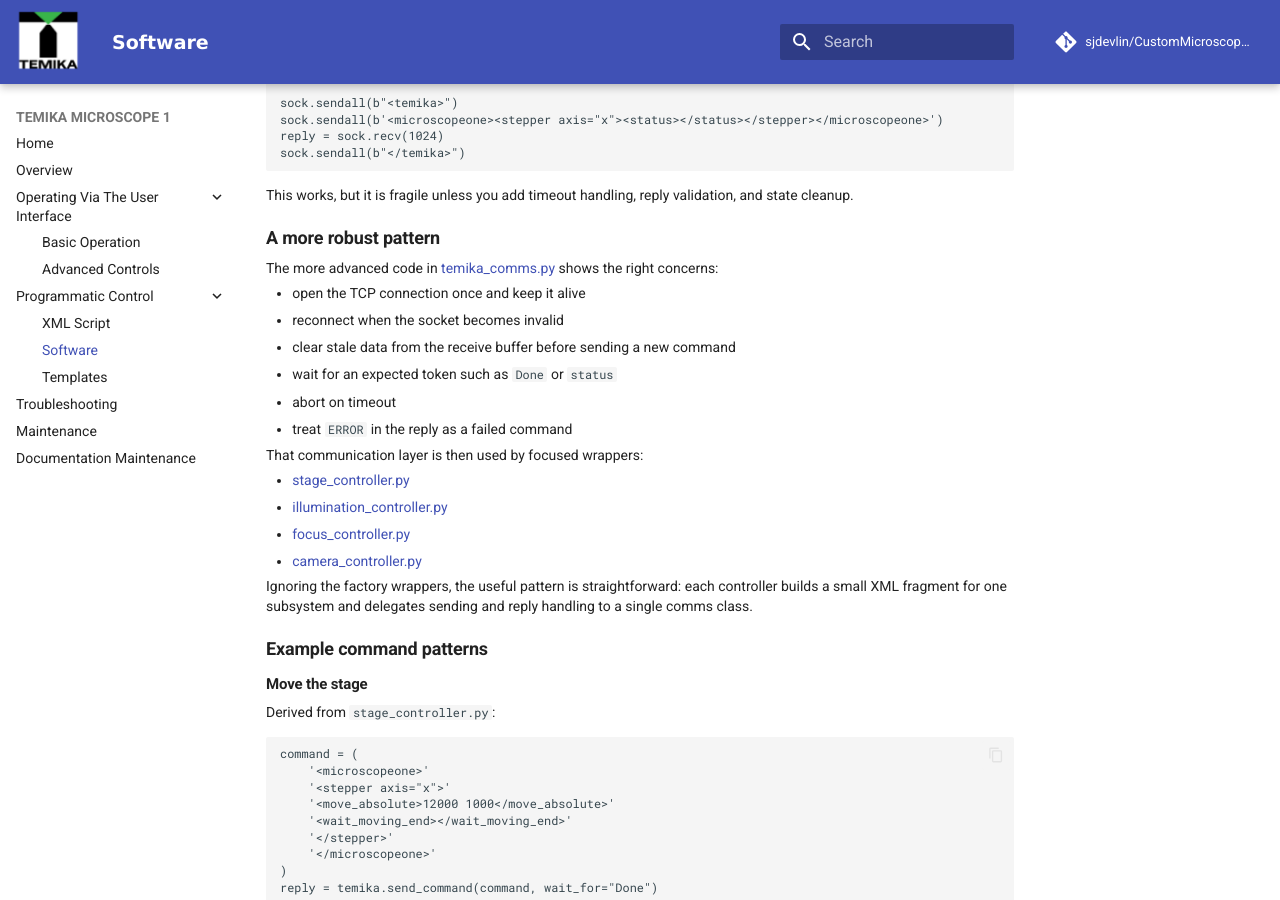
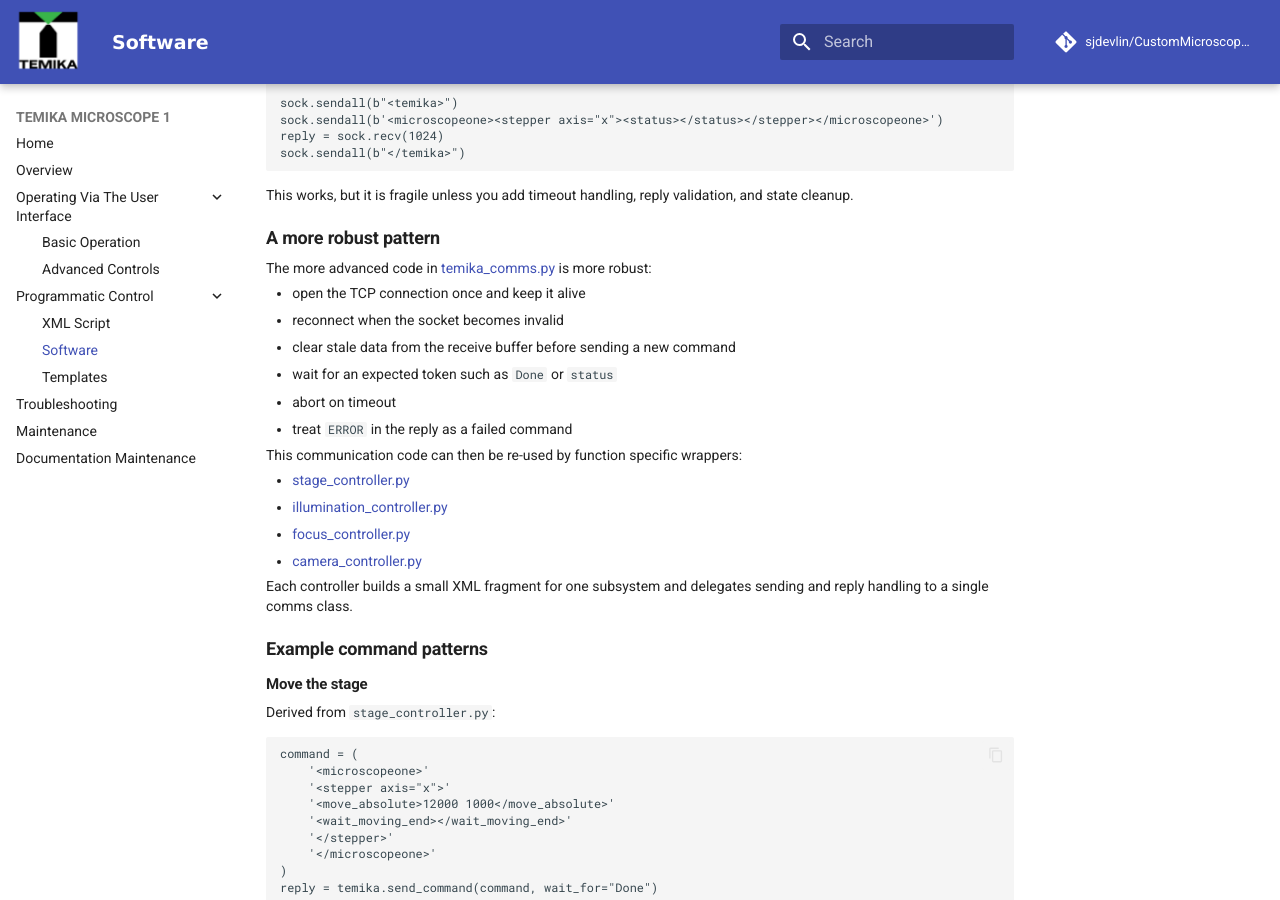
Before and after one commit to sjdevlin/CustomMicroscopeDocs, an MkDocs documentation site: the page built from docs/programmatic-control/software.md, in a window 1280 px wide and 900 px high, scrolled down 507 px. Built offline with MkDocs 1.6.1 and Material for MkDocs 9.7.7, drawn with Linux system fonts in a browser that asks for light colours; comment, search, counter and statistics services are not loaded; some of the changed text lies outside the part shown.

Commit message:
copy editing changes

```diff
--- a/docs/programmatic-control/software.md
+++ b/docs/programmatic-control/software.md
@@ -32,7 +32,7 @@ This works, but it is fragile unless you add timeout handling, reply validation,
 
 ## A more robust pattern
 
-The more advanced code in [temika_comms.py](../assets/templates/temika_comms.py) shows the right concerns:
+The more advanced code in [temika_comms.py](../assets/templates/temika_comms.py) is more robust:
 
 - open the TCP connection once and keep it alive
 - reconnect when the socket becomes invalid
@@ -41,14 +41,14 @@ The more advanced code in [temika_comms.py](../assets/templates/temika_comms.py)
 - abort on timeout
 - treat `ERROR` in the reply as a failed command
 
-That communication layer is then used by focused wrappers:
+This communication code can then be re-used by function specific wrappers:
 
 - [stage_controller.py](../assets/templates/stage_controller.py)
 - [illumination_controller.py](../assets/templates/illumination_controller.py)
 - [focus_controller.py](../assets/templates/focus_controller.py)
 - [camera_controller.py](../assets/templates/camera_controller.py)
 
-Ignoring the factory wrappers, the useful pattern is straightforward: each controller builds a small XML fragment for one subsystem and delegates sending and reply handling to a single comms class.
+Each controller builds a small XML fragment for one subsystem and delegates sending and reply handling to a single comms class.
 
 ## Example command patterns
 
@@ -116,11 +116,7 @@ When you switch illumination, filter position, autofocus state, or recording sta
 
 ### Keep a single source of connection handling
 
-`temika_comms.py` centralizes retries, timeout handling, and stale-buffer clearing. That is the right design pressure even if the implementation is later simplified.
-
-### Validate coordinates before sending them
-
-Several of the controller wrappers apply scaling and offsets. Validate coordinate transforms in your application layer before issuing motion commands, especially for `Y` inversion and origin offsets.
+`temika_comms.py` centralizes retries, timeout handling, and stale-buffer clearing. This is good practice, even if the implementation is later simplified.
 
 ## Common software-side failure modes
 
```
